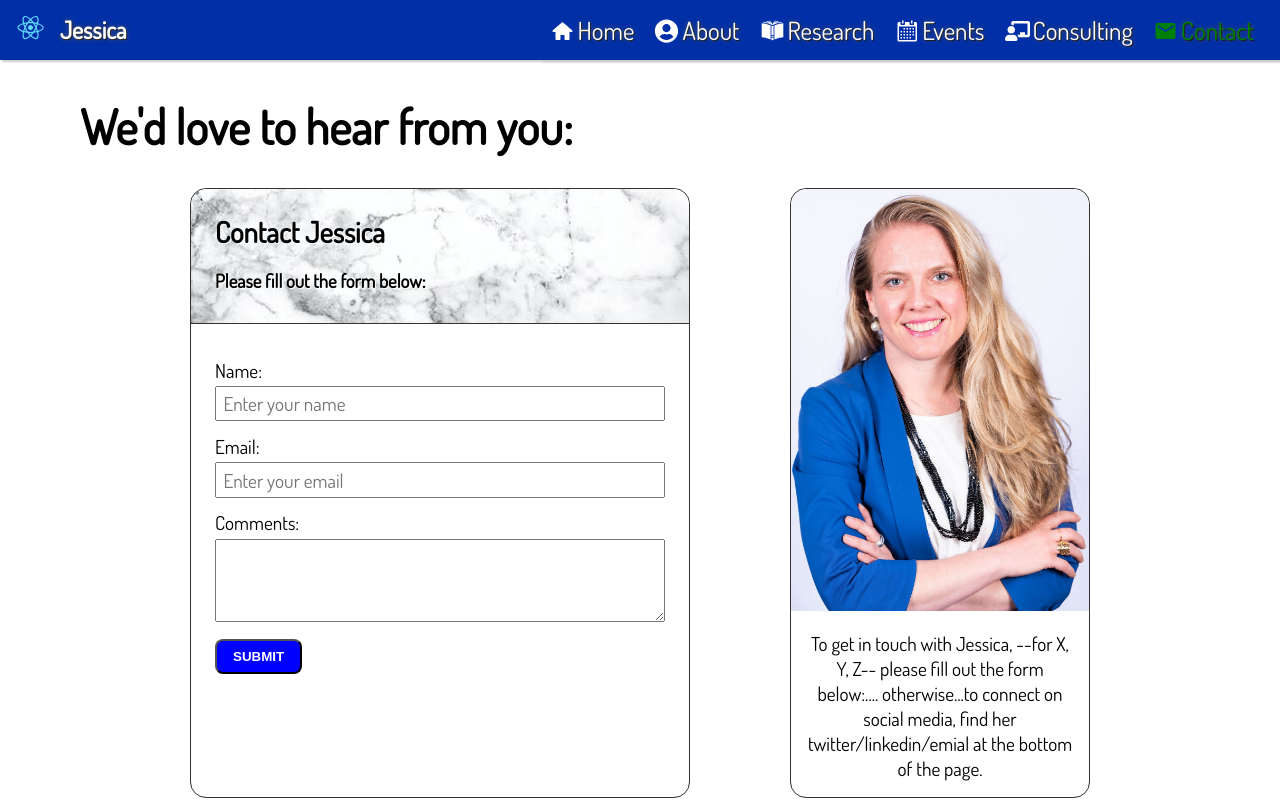
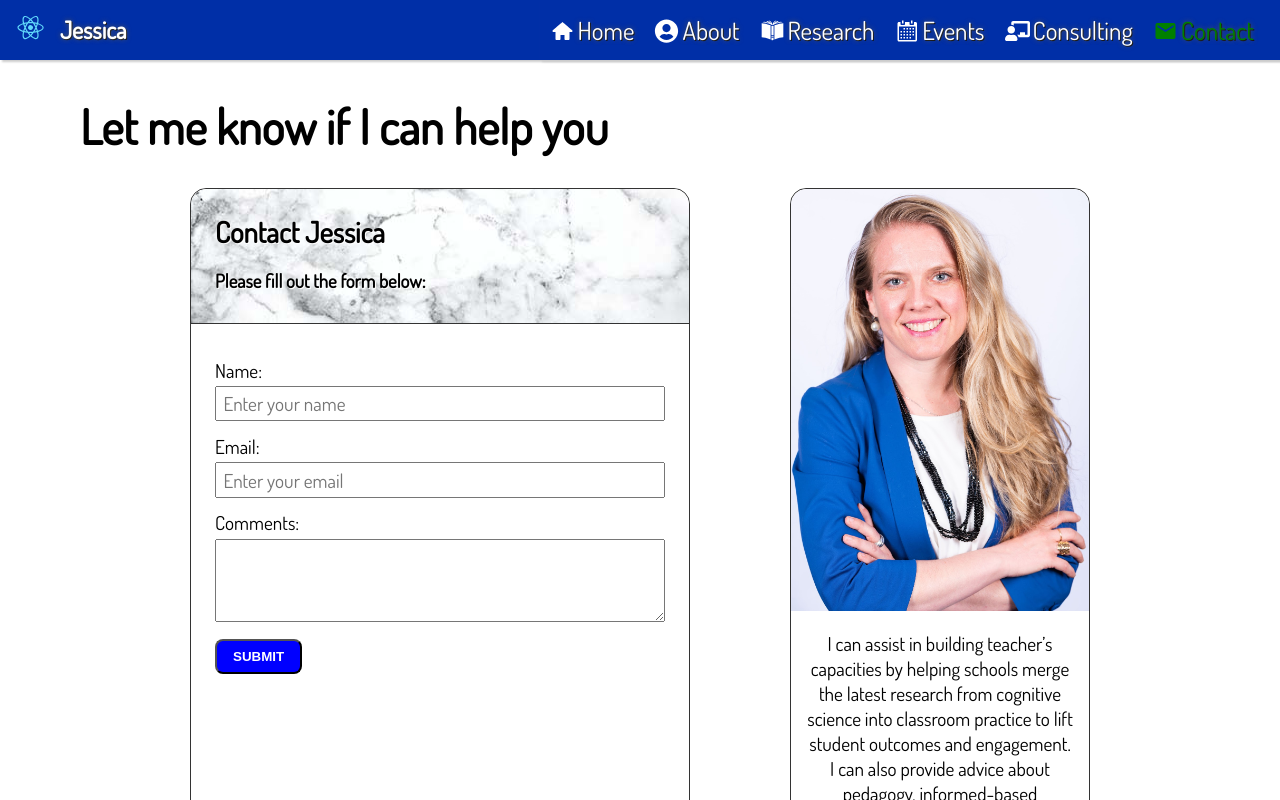
Before and after one commit to sgedye/jessie-colleu, a React (Create React App) app: page /contact in a window 1280 px wide. Shown: the top 800 px of the page. Built offline with nearby package versions, Linux system fonts and the light colour scheme.

Commit message:
:hammer: Updated Contact Page

```diff
--- a/src/pages/Contact.js
+++ b/src/pages/Contact.js
@@ -8,7 +8,7 @@ const Contact = () => {
 
   return (
     <section className="page-wrapper">
-      <h1 className="section-title">We'd love to hear from you:</h1>
+      <h1 className="section-title">Let me know if I can help you</h1>
       <div className={styles.mainContent}>
         <div className={styles.nonFormSection}>
           <img
@@ -16,11 +16,7 @@ const Contact = () => {
             src={headshot}
             alt="Headshot of Jessica Colleu Terradas"
           />
-          <p className={styles.contactDescription}>
-            To get in touch with Jessica, --for X, Y, Z-- please fill out the
-            form below:.... otherwise...to connect on social media, find her
-            twitter/linkedin/emial at the bottom of the page.
-          </p>
+          <p className={styles.contactDescription}>I can assist in building teacher’s capacities by helping schools merge the latest research from cognitive science into classroom practice to lift student outcomes and engagement. I can also provide advice about pedagogy, informed-based instructional strategies, early reading instruction, adolescent literacy, and procedures for implementing successful literacy and numeracy interventions for students with learning difficulties.Let me know if I can help you. Contact me and I will be in touch with you shortly.</p>
         </div>
         <div className={styles.formSection}>
           <div className={styles.formHeader}>
```
